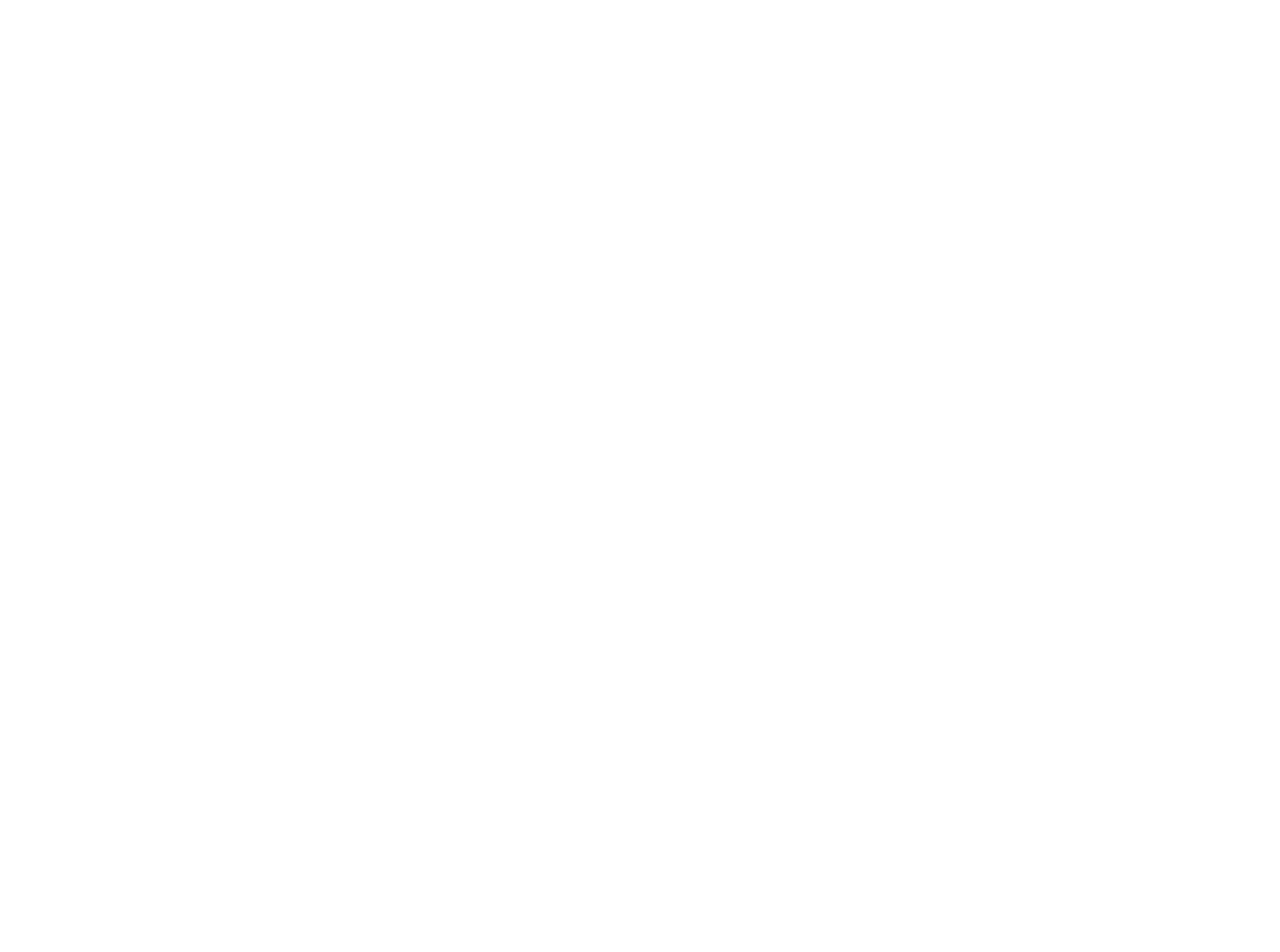
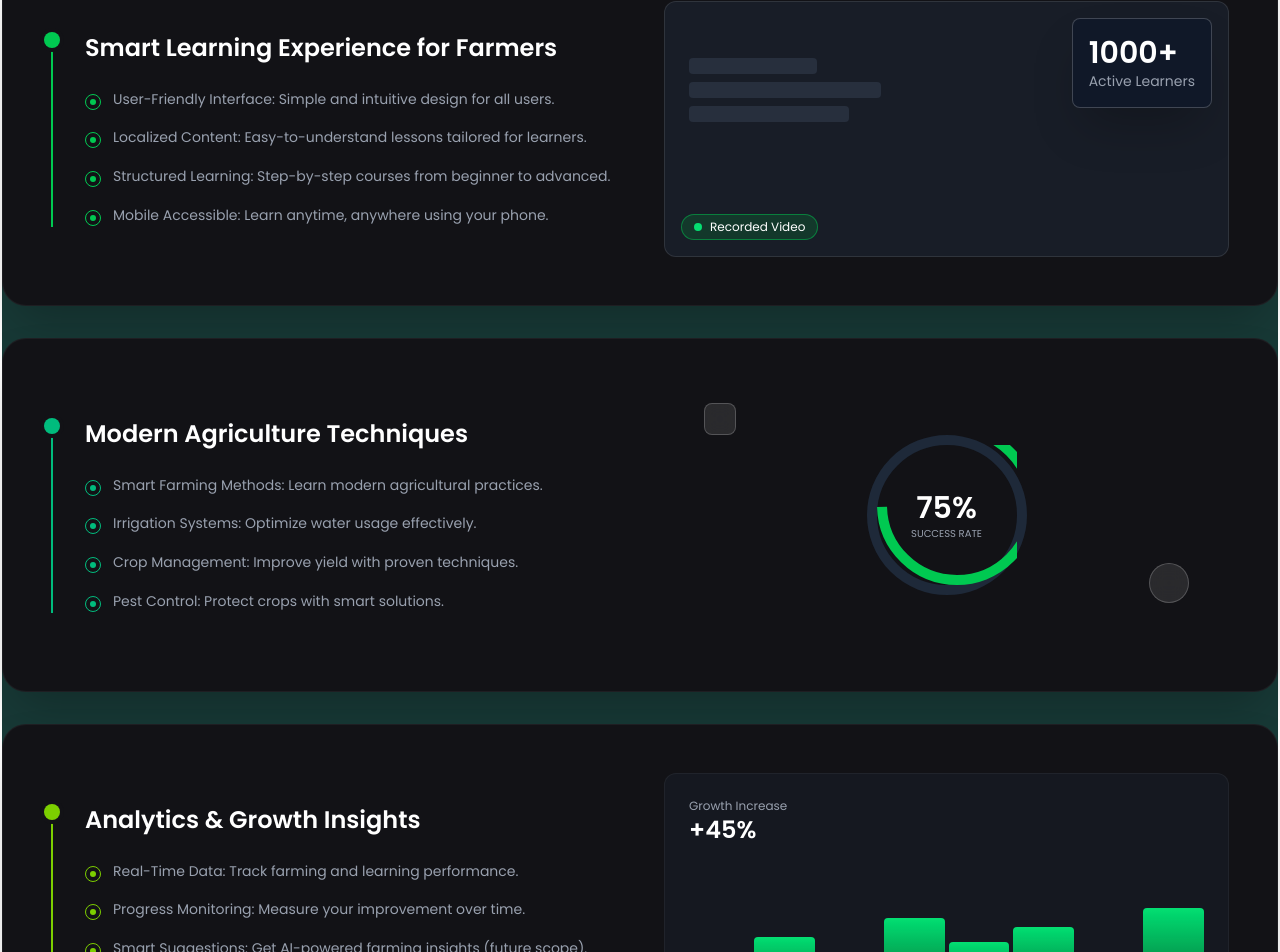
Before and after one commit to bayjidmia/Agrilearn-Platform-Clientside, a React (Vite) app: page / in a window 1280 px wide. Shown: the part 1534-2486 px from the top of the page. Before the commit the page ends 1196 px from the top, so only its background shows below. Built offline with nearby package versions, Linux system fonts and the light colour scheme.

Commit message:
added frature section

```diff
--- a/src/index.css
+++ b/src/index.css
@@ -14,4 +14,17 @@
 body {
   font-family: "Poppins", sans-serif;
 }
+@keyframes borderMove {
+  0% {
+    background-position: 0% 50%;
+  }
+  100% {
+    background-position: 200% 50%;
+  }
+}
+
+.animate-border {
+  background-size: 200% 200%;
+  animation: borderMove 6s linear infinite;
+}
 /* [#F3FBF4] */
--- a/src/pages/Home/Home.jsx
+++ b/src/pages/Home/Home.jsx
@@ -2,6 +2,7 @@
 import Navbar from "../../components/shred/Navbar";
 import Hero from "../Hero/Hero";
 import Trust from "../Static/Trust";
+import Feature from "../Static/Feature";
 
 const Home = () => {
   return (
@@ -9,6 +10,7 @@
       <Navbar></Navbar>
       <Hero></Hero>
       <Trust></Trust>
+      <Feature></Feature>
     </div>
   );
 };
--- /dev/null
+++ b/src/pages/Static/Feature.jsx
@@ -0,0 +1,167 @@
+import React from "react";
+
+const Feature = () => {
+  const sections = [
+    {
+      title: "Smart Learning Experience for Farmers",
+      color: "border-green-500",
+      dot: "bg-green-500",
+      features: [
+        "User-Friendly Interface: Simple and intuitive design for all users.",
+        "Localized Content: Easy-to-understand lessons tailored for learners.",
+        "Structured Learning: Step-by-step courses from beginner to advanced.",
+        "Mobile Accessible: Learn anytime, anywhere using your phone.",
+      ],
+      visual: (
+        <div className="relative w-full h-64 bg-gray-800/50 rounded-xl border border-white/10 p-6 overflow-hidden">
+          <div className="absolute top-4 right-4 bg-gray-900 border border-white/20 p-4 rounded-lg shadow-2xl">
+            <p className="text-3xl font-bold">1000+</p>
+            <p className="text-sm text-gray-400">Active Learners</p>
+          </div>
+
+          <div className="mt-8 space-y-2 opacity-50">
+            <div className="h-4 w-32 bg-gray-700 rounded" />
+            <div className="h-4 w-48 bg-gray-700 rounded" />
+            <div className="h-4 w-40 bg-gray-700 rounded" />
+          </div>
+
+          <div className="absolute bottom-4 left-4 bg-green-600/20 border border-green-500/50 px-3 py-1 rounded-full text-xs flex items-center gap-2">
+            <span className="w-2 h-2 bg-green-400 rounded-full animate-pulse" />
+            Recorded Video
+          </div>
+        </div>
+      ),
+    },
+    {
+      title: "Modern Agriculture Techniques",
+      color: "border-emerald-500",
+      dot: "bg-emerald-500",
+      features: [
+        "Smart Farming Methods: Learn modern agricultural practices.",
+        "Irrigation Systems: Optimize water usage effectively.",
+        "Crop Management: Improve yield with proven techniques.",
+        "Pest Control: Protect crops with smart solutions.",
+      ],
+      visual: (
+        <div className="relative flex items-center justify-center h-64">
+          <div className="relative w-40 h-40 rounded-full border-[10px] border-gray-800 flex items-center justify-center">
+            <svg className="absolute inset-0 w-full h-full -rotate-90">
+              <circle
+                cx="80"
+                cy="80"
+                r="75"
+                fill="none"
+                stroke="currentColor"
+                strokeWidth="10"
+                strokeDasharray="471"
+                strokeDashoffset="120"
+                className="text-green-500"
+              />
+            </svg>
+            <div className="text-center">
+              <p className="text-3xl font-bold">75%</p>
+              <p className="text-[10px] text-gray-400 uppercase">
+                Success Rate
+              </p>
+            </div>
+          </div>
+
+          <div className="absolute top-4 left-10 w-8 h-8 bg-white/10 rounded-lg backdrop-blur-md border border-white/20" />
+          <div className="absolute bottom-10 right-10 w-10 h-10 bg-white/10 rounded-full backdrop-blur-md border border-white/20" />
+        </div>
+      ),
+    },
+    {
+      title: "Analytics & Growth Insights",
+      color: "border-lime-500",
+      dot: "bg-lime-500",
+      features: [
+        "Real-Time Data: Track farming and learning performance.",
+        "Progress Monitoring: Measure your improvement over time.",
+        "Smart Suggestions: Get AI-powered farming insights (future scope).",
+        "Detailed Reports: Analyze productivity and results easily.",
+      ],
+      visual: (
+        <div className="w-full h-64 bg-gray-800/30 rounded-xl p-6 flex flex-col justify-between border border-white/5">
+          <div>
+            <p className="text-xs text-gray-400">Growth Increase</p>
+            <p className="text-2xl font-bold">+45%</p>
+          </div>
+
+          <div className="h-24 w-full flex items-end gap-1">
+            {[40, 70, 45, 90, 65, 80, 50, 100].map((h, i) => (
+              <div
+                key={i}
+                style={{ height: `${h}%` }}
+                className="flex-1 bg-gradient-to-t from-green-600/50 to-green-400 rounded-t-sm"
+              />
+            ))}
+          </div>
+        </div>
+      ),
+    },
+  ];
+
+  return (
+    <div className=" bg-[#183a37]  conatiner border-2 mt-10 text-white py-20 px-4 md:px-0">
+      <div className="container mx-auto">
+        <div className="text-center mb-16">
+          <h2 className="text-4xl font-bold mb-4">
+            <span className="text-white"> Why Choose</span>{" "}
+            <span className="text-green-500">KrishiLearn?</span>
+          </h2>
+          <p className="text-gray-400 max-w-xl mx-auto">
+            KrishiLearn empowers farmers and learners with modern agricultural
+            knowledge, practical skills, and technology-driven insights.
+          </p>
+        </div>
+
+        <div className="space-y-8">
+          {sections.map((section, idx) => (
+            <div
+              key={idx}
+              className="bg-[#121216] rounded-3xl p-8 md:p-12 border border-white/5 hover:border-white/10 transition-colors shadow-2xl"
+            >
+              <div className="grid md:grid-cols-2 gap-12 items-center">
+                {/* Text */}
+                <div className={`border-l-2 ${section.color} pl-8 relative`}>
+                  <div
+                    className={`absolute -left-[9px] top-0 w-4 h-4 rounded-full ${section.dot} ring-4 ring-[#121216]`}
+                  />
+                  <h3 className="text-2xl font-semibold mb-6">
+                    {section.title}
+                  </h3>
+
+                  <ul className="space-y-4">
+                    {section.features.map((feat, i) => (
+                      <li key={i} className="flex items-start gap-3 group">
+                        <div
+                          className={`mt-1.5 w-4 h-4 rounded-full flex-shrink-0 flex items-center justify-center border ${section.color}`}
+                        >
+                          <div
+                            className={`w-1.5 h-1.5 rounded-full ${section.dot}`}
+                          />
+                        </div>
+                        <p className="text-gray-400 text-sm leading-relaxed group-hover:text-gray-200 transition-colors">
+                          {feat}
+                        </p>
+                      </li>
+                    ))}
+                  </ul>
+                </div>
+
+                {/* Visual */}
+                <div className="relative group">
+                  <div className="absolute inset-0 bg-green-500/10 blur-[80px] rounded-full opacity-0 group-hover:opacity-100 transition-opacity" />
+                  {section.visual}
+                </div>
+              </div>
+            </div>
+          ))}
+        </div>
+      </div>
+    </div>
+  );
+};
+
+export default Feature;
```
